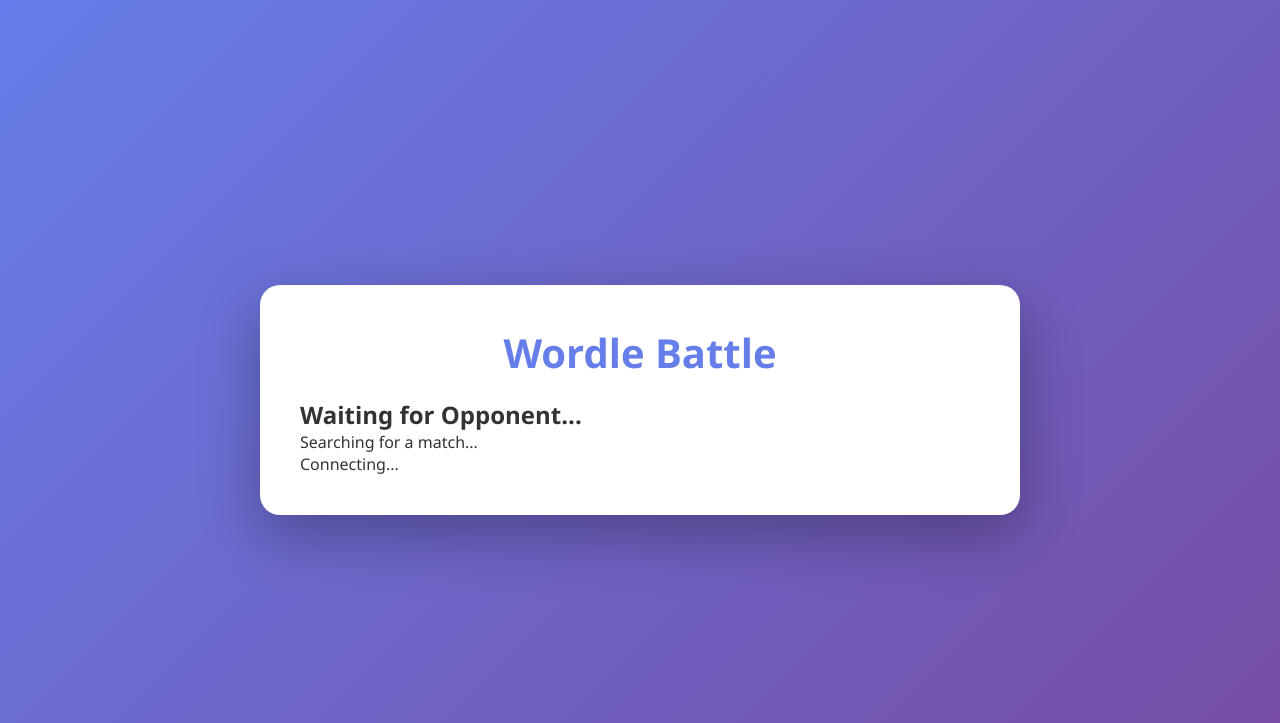
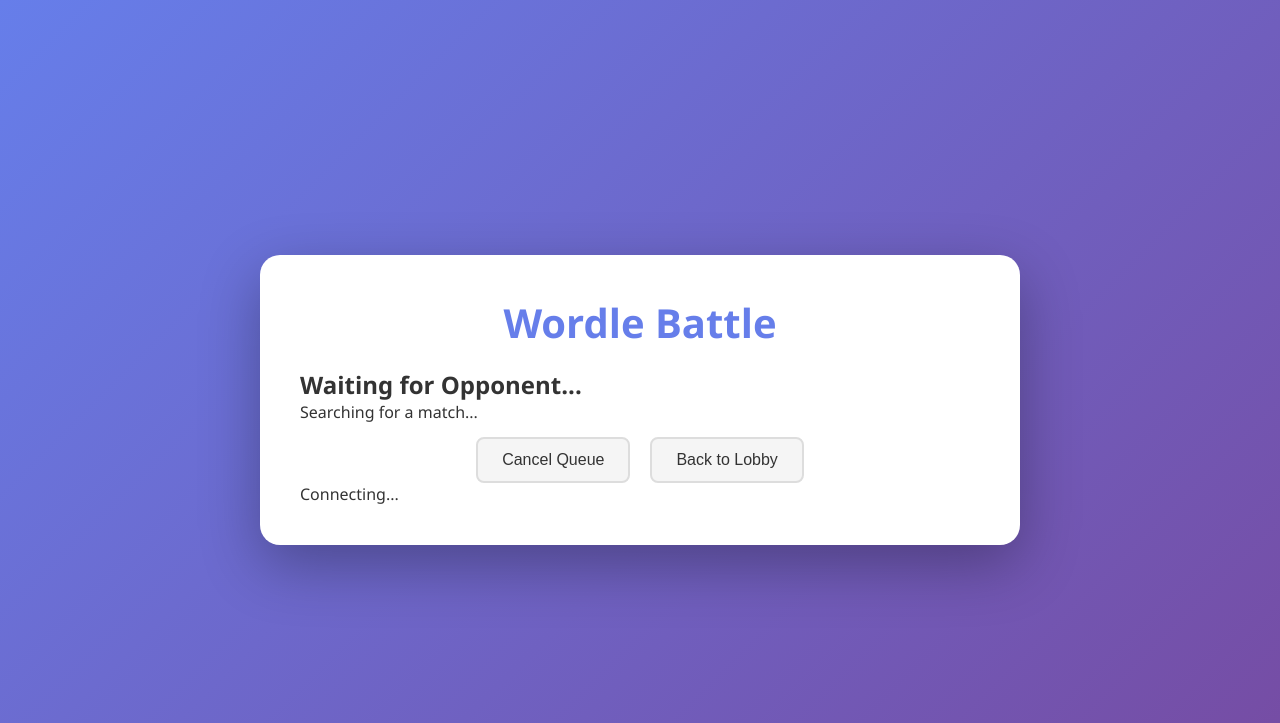
Before and after one commit to DanDan1134/CSE108FinalProject, a Flask app: page /game in a window 1280 px wide. Shown: the top 723 px of the page. Run offline with Flask 3, Linux system fonts and the light colour scheme; the visitor is signed in with stand-in values (Sample User, id 1); some libraries are stand-ins or nearby versions.

Commit message:
Add files via upload

```diff
--- a/templates/game.html
+++ b/templates/game.html
@@ -15,6 +15,11 @@
             <div class="loading-spinner"></div>
             <p id="waitingStatus">Searching for a match...</p>
             <p id="opponentStatus"></p>
+
+            <div class="row" style="margin-top: 14px; justify-content: center;">
+                <button id="cancelQueueBtn" class="btn secondary">Cancel Queue</button>
+                <button id="backToLobbyBtn" class="btn secondary" style="margin-left: 10px;">Back to Lobby</button>
+            </div>
         </div>
 
         <!-- Game Area -->
@@ -49,8 +54,8 @@
             <!-- Input Area -->
             <div class="input-area">
                 <input type="text" id="guessInput" maxlength="5" placeholder="Enter guess..." autocomplete="off">
-                <button id="submitBtn" class="btn btn-primary">Submit</button>
-                <button id="surrenderBtn" class="btn btn-danger">Surrender</button>
+                <button id="submitBtn" class="btn">Submit</button>
+                <button id="surrenderBtn" class="btn danger">Surrender</button>
             </div>
 
             <!-- Error Message -->
@@ -61,7 +66,7 @@
                 <h2>Game Over!</h2>
                 <div id="resultMessage"></div>
                 <div id="finalScores"></div>
-                <button id="playAgainBtn" class="btn btn-primary">Back to Lobby</button>
+                <button id="playAgainBtn" class="btn">Back to Lobby</button>
             </div>
         </div>
 
```
